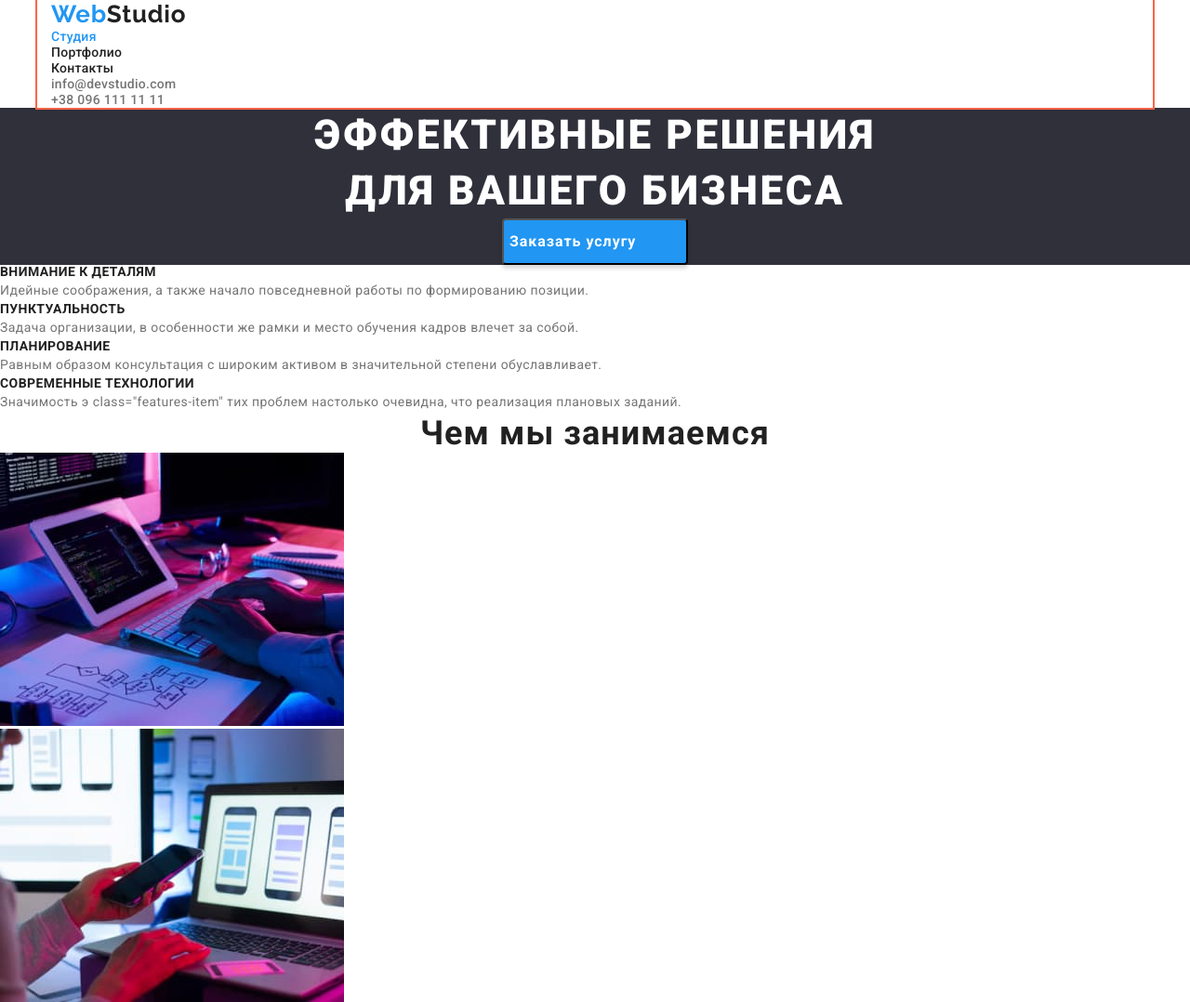
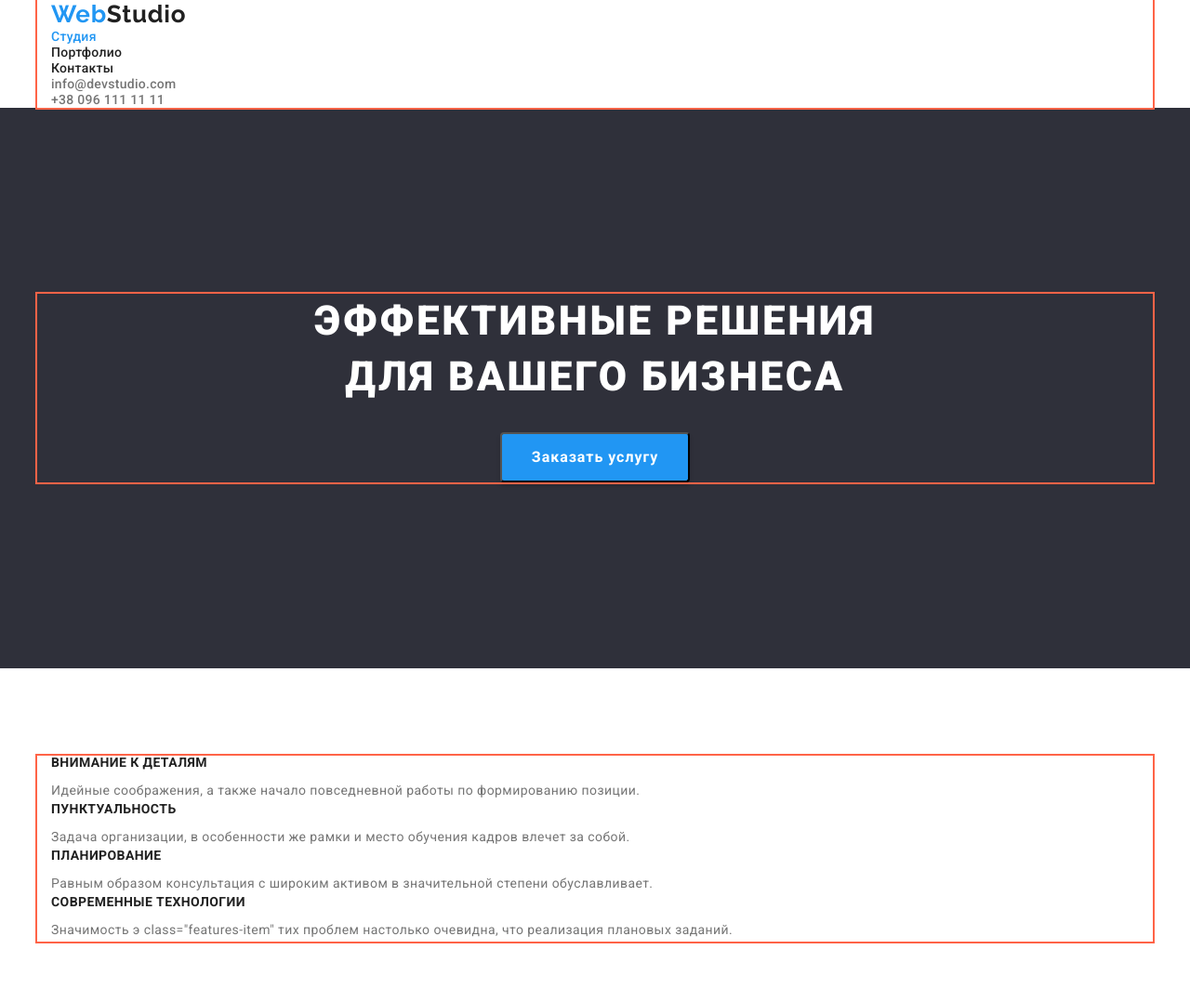
Before and after one commit to LightForLife/goit-markup-hw-03, a plain HTML site: page index.html in a window 1280 px wide. Shown: the top 1078 px of the page at 93% size. Drawn offline with nearby package versions, Linux system fonts and the light colour scheme; a web font is replaced by a local one.

Commit message:
Добавляет отступы

```diff
--- a/css/styles.css
+++ b/css/styles.css
@@ -5,8 +5,8 @@
   --features-text-color: #757575;
   --accent-text-color: #2196f3;
   --portfolio-btn-color: #212121;
-  --first-bg-coor: #FFFFFF;
-  --second-bg-coor: #2F303A;
+  --first-bg-coor: #ffffff;
+  --second-bg-coor: #2f303a;
 }
 
 p,
@@ -36,6 +36,10 @@ body {
 
 .link {
   text-decoration: none;
+}
+
+img {
+  display: block;
 }
 
 .container {
@@ -122,13 +126,19 @@ body {
 
 /* -----------------------Hero----------------------- */
 .hero {
+  padding-top: 200px;
+  padding-bottom: 200px;
+  min-height: 600px;
+  text-align: center;
   background: var(--second-bg-coor);
 }
 .hero-title {
+  margin-bottom: 30px;
+  min-width: 696px;
+
   font-weight: 900;
   font-size: 44px;
   line-height: 1.36;
-  text-align: center;
   letter-spacing: 0.06em;
   text-transform: uppercase;
   color: #ffffff;
@@ -136,9 +146,10 @@ body {
 
 .hero-btn {
   display: inline-block;
-  width: 200px;
-height: 50px;;
   border-radius: 4px;
+  padding: 10px 32px;
+
+  min-width: 200px;
   box-shadow: 0px 4px 4px rgba(0, 0, 0, 0.15);
   margin: 0 auto;
 
@@ -148,7 +159,6 @@ height: 50px;;
   line-height: 1.88;
   display: flex;
   align-items: center;
-  text-align: center;
   letter-spacing: 0.06em;
   color: #ffffff;
   cursor: pointer;
@@ -162,7 +172,12 @@ height: 50px;;
 
 /* ----------------------Features---------------------- */
 
+.features {
+  padding: 94px 0;
+}
 .features-title {
+margin-bottom: 10px;
+
   font-weight: 700;
   font-size: 14px;
   line-height: 1.14;
@@ -180,6 +195,9 @@ height: 50px;;
 
 /* ----------------------Service---------------------- */
 
+.service-title {
+  margin-bottom: 50px;
+}
 /* ----------------------Team---------------------- */
 
 .team {
@@ -221,7 +239,6 @@ height: 50px;;
 .footer-address {
   color: #ffffff;
 }
-
 
 .footer-contact {
   color: rgba(255, 255, 255, 0.6);
--- a/index.html
+++ b/index.html
@@ -11,7 +11,13 @@
       rel="stylesheet"
     />
     <title>WebStudio</title>
-    <link rel="stylesheet" href="https://cdnjs.cloudflare.com/ajax/libs/modern-normalize/1.1.0/modern-normalize.min.css" integrity="sha512-wpPYUAdjBVSE4KJnH1VR1HeZfpl1ub8YT/NKx4PuQ5NmX2tKuGu6U/JRp5y+Y8XG2tV+wKQpNHVUX03MfMFn9Q==" crossorigin="anonymous" referrerpolicy="no-referrer" />
+    <link
+      rel="stylesheet"
+      href="https://cdnjs.cloudflare.com/ajax/libs/modern-normalize/1.1.0/modern-normalize.min.css"
+      integrity="sha512-wpPYUAdjBVSE4KJnH1VR1HeZfpl1ub8YT/NKx4PuQ5NmX2tKuGu6U/JRp5y+Y8XG2tV+wKQpNHVUX03MfMFn9Q=="
+      crossorigin="anonymous"
+      referrerpolicy="no-referrer"
+    />
     <link rel="stylesheet" href="./css/styles.css" />
   </head>
   <body>
@@ -52,11 +58,16 @@
     <main>
       <!-- Hero -->
       <section class="hero">
-        <h1 class="hero-title">Эффективные решения <br />для вашего бизнеса</h1>
+        <div class="container">
+          <h1 class="hero-title">
+            Эффективные решения <br />для вашего бизнеса
+          </h1>
           <button type="button" class="hero-btn">Заказать услугу</button>
+        </div>
       </section>
       <!-- Features -->
       <section class="features">
+        <div class="container">
         <h2 class="visually-hidden">преимущества</h2>
         <ul class="features-list list">
           <li class="features-item">
@@ -88,9 +99,11 @@
             </p>
           </li>
         </ul>
+        </div>
       </section>
       <!-- Service -->
       <section class="service">
+        <div class="container">
         <h2 class="service-title section-title">Чем мы занимаемся</h2>
         <ul class="service-list list">
           <li class="service-item">
@@ -118,9 +131,11 @@
             />
           </li>
         </ul>
+        </div>
       </section>
       <!-- Team -->
       <section class="team">
+        <div class="container">
         <h2 class="team-title section-title">Наша команда</h2>
         <ul class="team-list list">
           <li class="team-item">
@@ -164,9 +179,11 @@
             <p lang="en" class="team-text">UI Designer</p>
           </li>
         </ul>
+        </div>
       </section>
     </main>
     <footer class="footer">
+      <div class="container">
       <a class="footer-logo link" href="./index.html"
         ><p class="footer-text" lang="en">
           <span class="logo-text">Web</span>Studio
@@ -197,6 +214,7 @@
           </li>
         </ul>
       </address>
+      </div>
     </footer>
   </body>
 </html>
```
Lines whose indentation alone changed are shown as unchanged.
